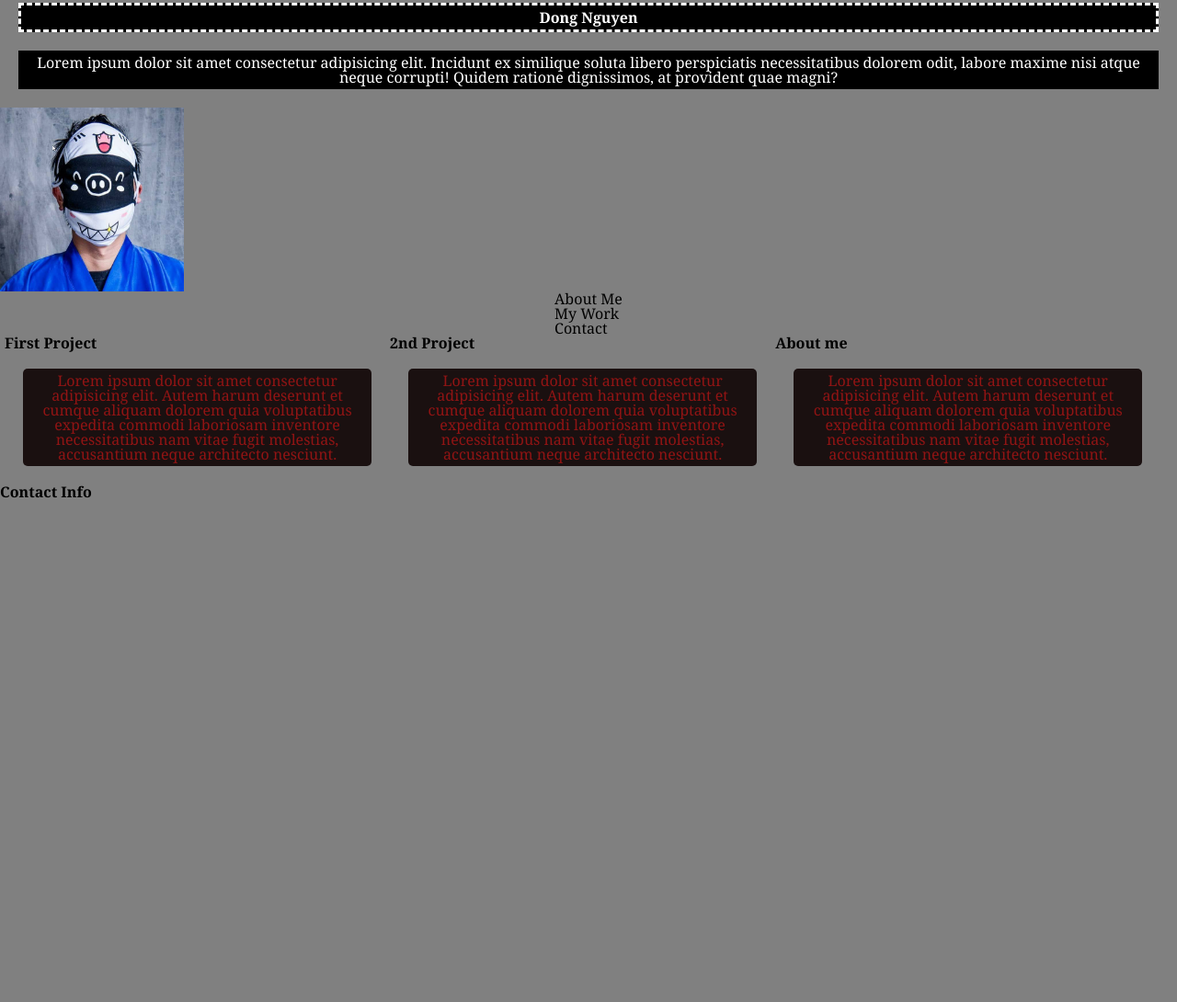
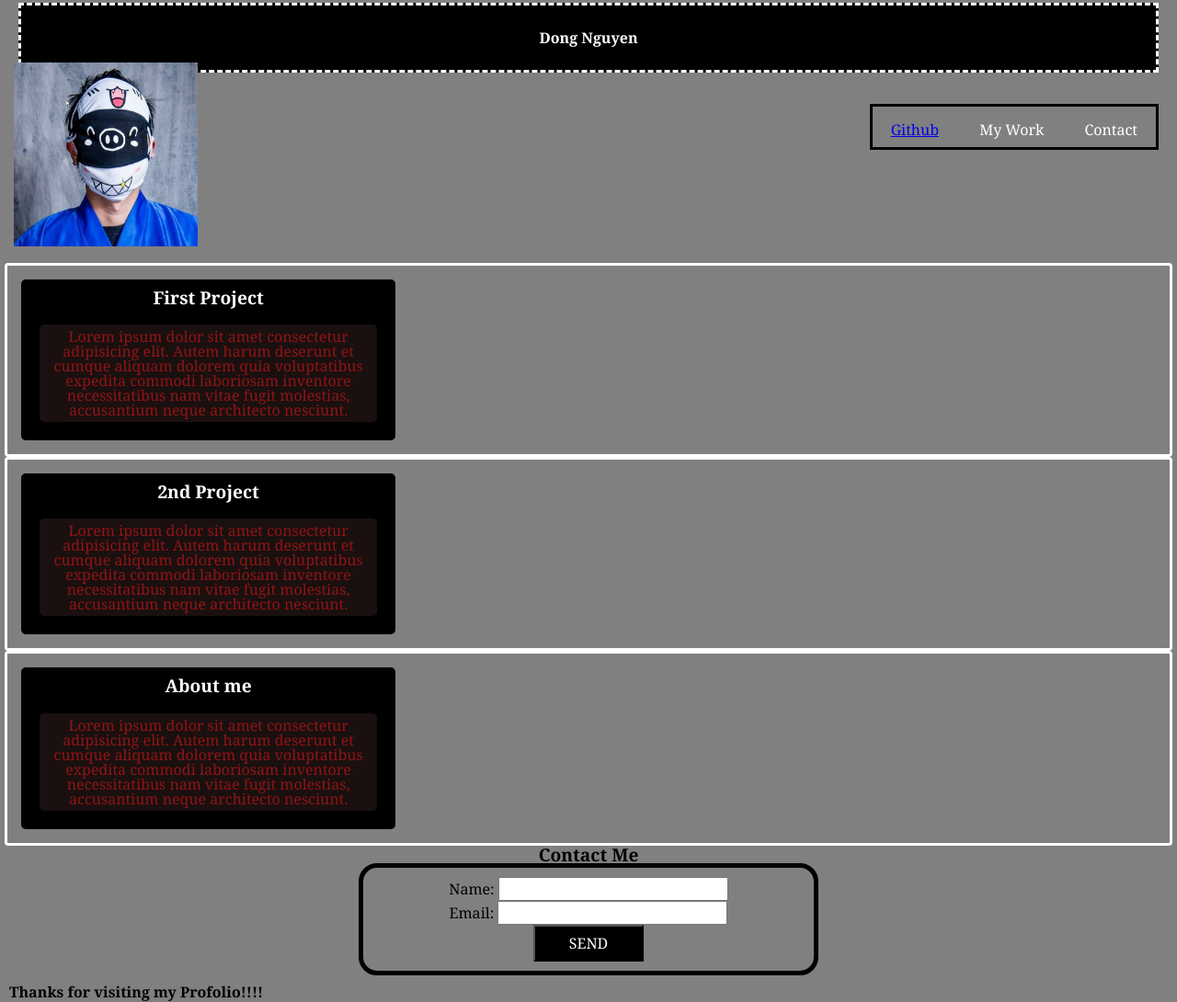
Before and after one commit to acooro/portfolio, a plain HTML site: page index.html in a window 1280 px wide. Shown: the part 17-1107 px from the top of the page at 92% size. Before the commit the page ends 820 px from the top, so only its background shows below. Drawn offline with Linux system fonts and the light colour scheme.

Commit message:
add contact buttom

```diff
--- a/assets/css/style.css
+++ b/assets/css/style.css
@@ -16,6 +16,14 @@ h1 {
 
 }
 
+li.buttom {
+  text-align: center;
+  display: inline;
+  padding: 0px 20px;
+  text-decoration: none;
+  color: white;
+}
+
 p{
   background-color: black;
   color: white;
@@ -26,21 +34,32 @@ p{
 
 }
 
+header{
+  height: 50px;
+  width: 100%;
+  line-height: 60px;
+}
+
 img{
+  margin: 15px;
   width: 200px;
   height: 200px;
-  display: flex;
-  justify-content: left;
 
 }
 
 ul{
-  list-style-type: none;
+
 }
 
 nav{
-  display: flex;
- justify-content: center;
+  line-height: 50px;
+  text-align: right;
+  height: 50px;
+  width: 100x;
+  border: solid black;
+  position: absolute;
+  top: 130px;
+  right: 20px;
 }
 
 
@@ -50,11 +69,28 @@ section.container{
   flex-direction: row;
   margin-left: 5px;
   margin-right: 5px;
+  justify-content: space-between;
+  padding: 15px;
+  border: solid white;
+  border-radius: 4px;
+
 }
 
+h2.title{
+  text-align: center;
+  font-size: larger;
+  font-weight: bolder;
+  margin: 10px;
+}
+
+
 div.item{
+  color: white;
   flex: 0 0 33%;
   max-width: 33%;
+  border-radius: 5px;
+  background-color: black;
+
 }
 
 p.box-text {
@@ -63,3 +99,28 @@ p.box-text {
   color: rgb(145, 20, 20);
 
 }
+
+h3{
+  font-size: larger;
+  text-align: center;
+}
+form{
+  margin: 0 auto;
+  width: 500px;
+  padding: 10px;
+  border: 5px solid black;
+  border-radius: 20px;
+  text-align: center;
+}
+
+button {
+  height: 40px;
+  width: 120px;
+  background-color: black;
+  color: white;
+}
+
+
+footer{
+  margin: 10px
+}
--- a/index.html
+++ b/index.html
@@ -11,28 +11,29 @@
 
 
 <body>
-  <h1>
-    Dong Nguyen
-  </h1>
-  <p>
-    Lorem ipsum dolor sit amet consectetur adipisicing elit. Incidunt ex similique soluta libero perspiciatis necessitatibus dolorem odit, labore maxime nisi atque neque corrupti! Quidem ratione dignissimos, at provident quae magni?
-  </p>
-
-  <main>
+  <header>
+   <h1>
+     Dong Nguyen
+   </h1>
+  </header>
     <img src="./assets/image/chrome_2022-09-07_13-27-26.png" alt="Picture of a persone wearing maskes">
      <div>
         <nav>
           <ul>
-          <li>About Me</li>
-          <li>My Work</li>
-          <li>Contact</li>
+          <li class="buttom"><a href="https://github.com/">Github</a></li>
+          <li class="buttom">My Work</li>
+          <li class="buttom">Contact</li>
           </ul>
       </nav>
      </div>
+  </header>
+
+<Main>
+
   <section class="container">
     <div class="item">
       <figure class="box">
-        <h2>
+        <h2 class="title">
         First Project
         </h2>
           <div>
@@ -42,10 +43,12 @@
         </div>
       </figure>
     </div>
+  </section>
 
+  <section class="container">
     <div class="item">
       <figure class="box">
-        <h2>
+        <h2 class="title">
         2nd Project
         </h2>
           <div>
@@ -55,10 +58,12 @@
         </div>
       </figure>
     </div>
+  </section>
 
+  <section class="container">
     <div class="item">
       <figure class="box">
-        <h2>
+        <h2 class="title">
         About me
         </h2>
           <div>
@@ -70,12 +75,30 @@
     </div>
 
   </section>
-
+</Main>
+  <section>
+    <h3>Contact Me</h3>
+    <form>
+      <ul>
+        <li>
+          <label for="name">Name:</label>
+          <input type="text" id="name" name="user-name">
+        </li>
+        <li>
+          <label for="email">Email:</label>
+          <input type="text" id="email" name="user-email">
+        </li>
+      </ul>
+      <div>
+        <button type="submit">SEND</button>
+      </div>
+    </form>
+  </section>
 
   <footer>
-    <h3>
-      Contact Info
-    </h3>
+    <h4>
+      Thanks for visiting my Profolio!!!!
+    </h4>
 
   </footer>
 </body>
```
